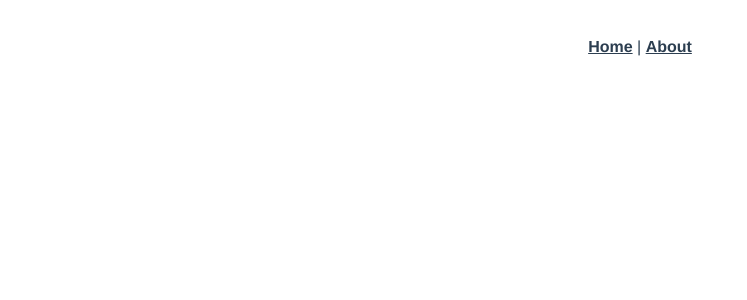
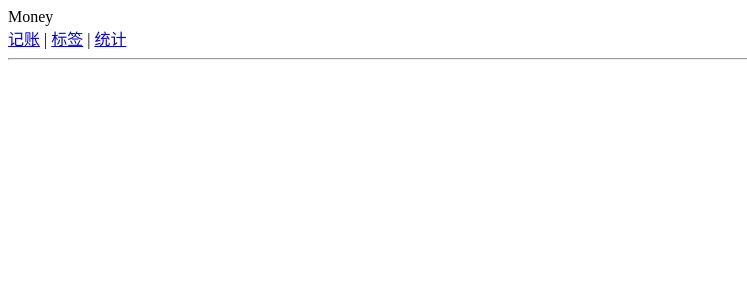
Before and after one commit to invierno123/easy-bill-vue, a Vue app: page /#/money in a window 1280 px wide. Shown: the top 300 px of the page, without its empty margins (0-747 px from the left). Built offline with nearby package versions, Linux system fonts and the light colour scheme.

Commit message:
创建导航栏

```diff
--- a/src/App.vue
+++ b/src/App.vue
@@ -1,10 +1,7 @@
 <template>
-  <div id="app">
-    <div id="nav">
-      <router-link to="/">Home</router-link> |
-      <router-link to="/about">About</router-link>
-    </div>
+  <div>
     <router-view/>
+    <hr/>
   </div>
 </template>
 
--- /dev/null
+++ b/src/components/Nav.vue
@@ -0,0 +1,20 @@
+<template>
+  <div>
+
+    <router-link to="/money">记账</router-link>
+    |
+    <router-link to="/labels">标签</router-link>
+    |
+    <router-link to="/statistics">统计</router-link>
+  </div>
+</template>
+
+<script lang="ts">
+export default {
+  name: 'Nav'
+};
+</script>
+
+<style lang="scss" scoped>
+
+</style>
--- a/src/main.ts
+++ b/src/main.ts
@@ -3,11 +3,12 @@
 import './registerServiceWorker'
 import router from './router'
 import store from './store'
+import Nav from '@/components/Nav.vue';
 
 Vue.config.productionTip = false
-
+Vue.component('Nav',Nav)
 new Vue({
-  router,
+  router:router,
   store,
   render: h => h(App)
 }).$mount('#app')
--- a/src/router/index.ts
+++ b/src/router/index.ts
@@ -1,27 +1,46 @@
-import Vue from 'vue'
-import VueRouter, { RouteConfig } from 'vue-router'
-import Home from '../views/Home.vue'
+import Vue from 'vue';
+import VueRouter, {RouteConfig} from 'vue-router';
+import Home from '../views/Home.vue';
+import Money from '@/views/Money.vue';
+import Labels from '@/views/Labels.vue';
+import Statistics from '@/views/Statistics.vue';
 
-Vue.use(VueRouter)
+Vue.use(VueRouter);
 
 const routes: Array<RouteConfig> = [
+  // {
+  //   path: '/',
+  //   name: 'Home',
+  //   component: Home
+  // },
+  // {
+  //   path: '/about',
+  //   name: 'About',
+  //   // route level code-splitting
+  //   // this generates a separate chunk (about.[hash].js) for this route
+  //   // which is lazy-loaded when the route is visited.
+  //   component: () => import(/* webpackChunkName: "about" */ '../views/About.vue')
+  // }
   {
-    path: '/',
-    name: 'Home',
-    component: Home
+    path:'/',
+    redirect:'/money'
   },
   {
-    path: '/about',
-    name: 'About',
-    // route level code-splitting
-    // this generates a separate chunk (about.[hash].js) for this route
-    // which is lazy-loaded when the route is visited.
-    component: () => import(/* webpackChunkName: "about" */ '../views/About.vue')
+    path:'/money',
+    component:Money
+  },
+  {
+    path:'/labels',
+    component:Labels
+  },
+  {
+    path:'/statistics',
+    component:Statistics
   }
-]
+];
 
 const router = new VueRouter({
   routes
-})
+});
 
-export default router
+export default router;
--- /dev/null
+++ b/src/views/Labels.vue
@@ -0,0 +1,13 @@
+<template>
+<div>Labels
+<Nav/>
+</div>
+</template>
+
+<script lang="ts">
+
+</script>
+
+<style lang="scss" scoped>
+
+</style>
--- /dev/null
+++ b/src/views/Money.vue
@@ -0,0 +1,14 @@
+<template>
+  <div>
+    Money
+  <Nav/>
+  </div>
+</template>
+
+<script lang="ts">
+
+</script>
+
+<style lang="scss" scoped>
+
+</style>
--- /dev/null
+++ b/src/views/Statistics.vue
@@ -0,0 +1,12 @@
+<template>
+<div>Statistics
+<Nav/></div>
+</template>
+
+<script lang="ts">
+
+</script>
+
+<style lang="scss" scoped>
+
+</style>
```
